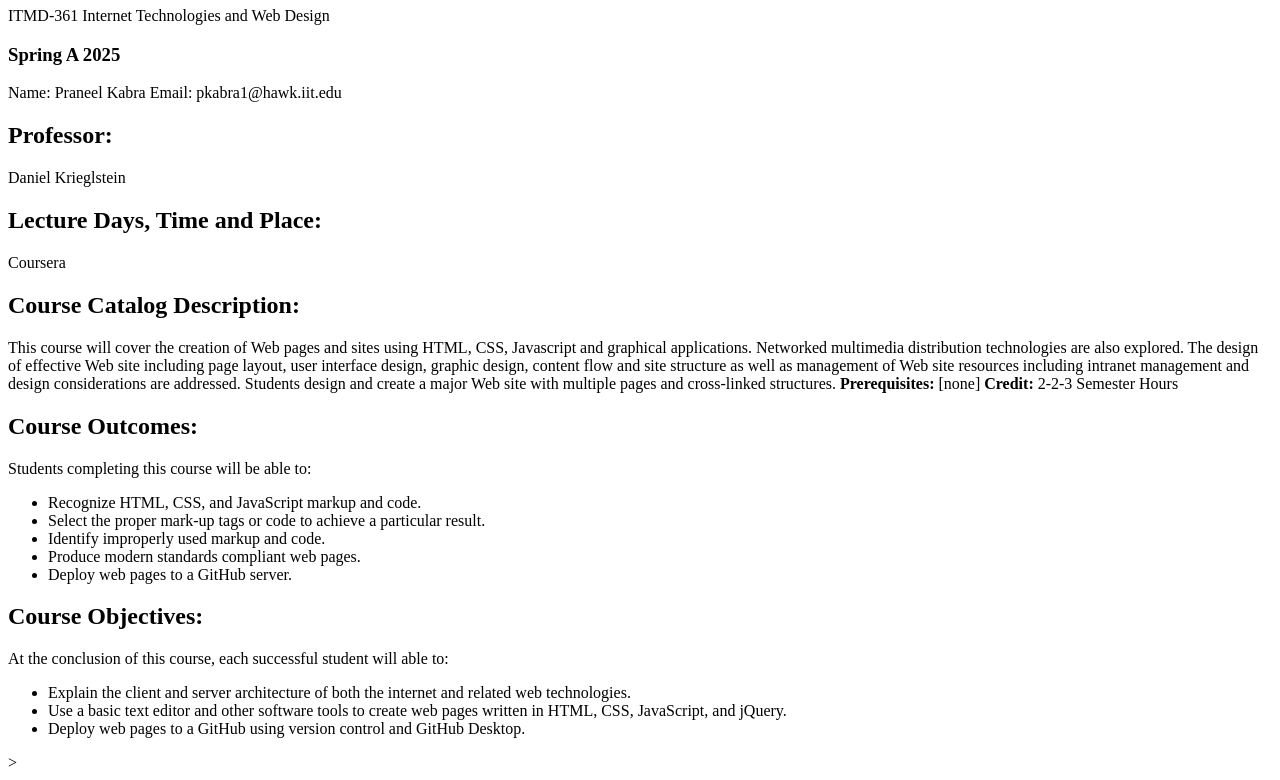
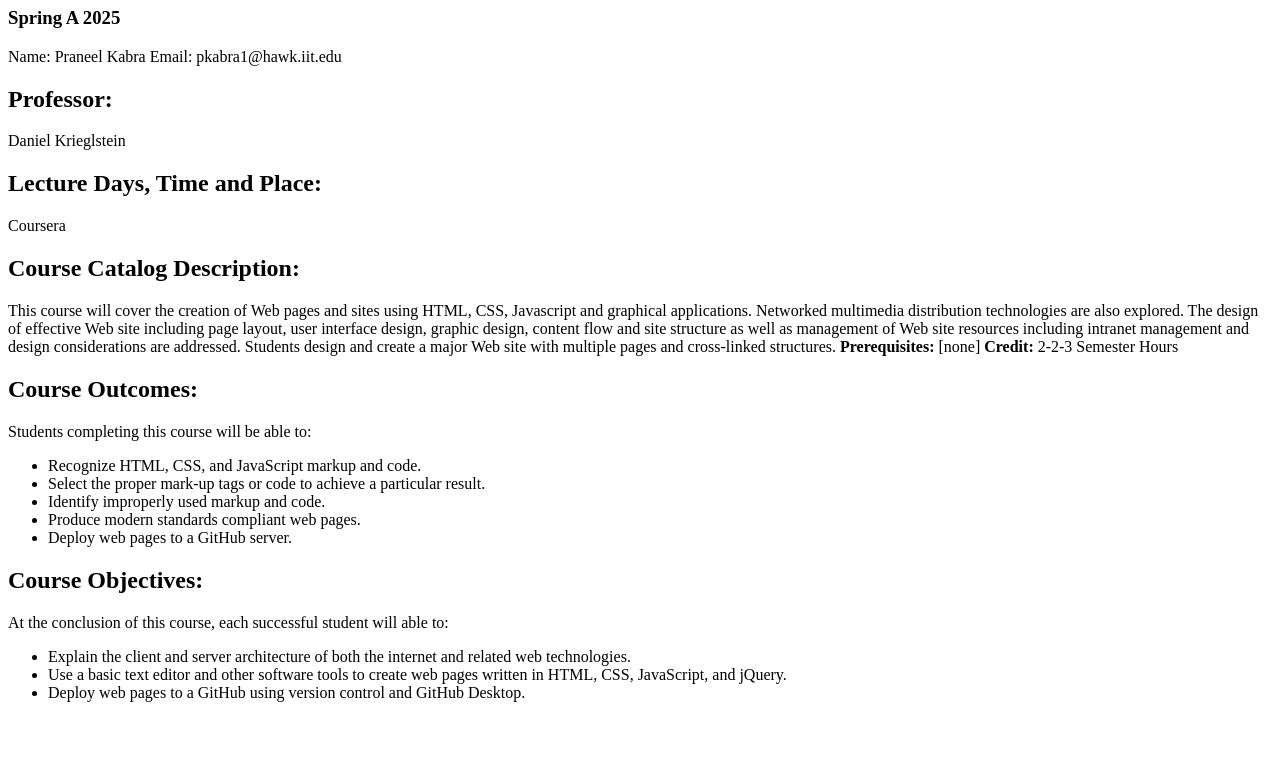
Before and after one commit to PraneelKabra/webdev_lab2, a plain HTML site: page index.html in a window 1280 px wide. Shown: the part 73-853 px from the top of the page. After the commit the page ends 800 px from the top, so only its background shows below. Drawn offline with Linux system fonts and the light colour scheme.

Commit message:
Updated
Removed extra text

```diff
--- a/index.html
+++ b/index.html
@@ -7,7 +7,6 @@
 </head>
 <body>
 <h1>Internet Technologies and Web Design</h1>
-<p>ITMD-361 Internet Technologies and Web Design
 <h3>Spring A 2025</h3>
 <p>Name: Praneel Kabra
 Email: pkabra1@hawk.iit.edu</p>
@@ -15,7 +14,6 @@ Email: pkabra1@hawk.iit.edu</p>
 <p>Daniel Krieglstein</p>
 <h2>Lecture Days, Time and Place:</h2>
 <p>Coursera</p>
-
 <h2>Course Catalog Description:</h2>
 <p>This course will cover the creation of Web pages and sites using HTML, CSS, Javascript and graphical applications. Networked multimedia distribution technologies are also explored. The design of effective Web site including page layout, user interface design, graphic design, content flow and site structure as well as management of Web site resources including intranet management and design considerations are addressed. Students design and create a major Web site with multiple pages and cross-linked structures. <strong>Prerequisites:</strong> [none] <strong>Credit:</strong> 2-2-3 Semester Hours</p>
 <h2>Course Outcomes:</h2>
@@ -31,6 +29,5 @@ Email: pkabra1@hawk.iit.edu</p>
 <ul><li>Explain the client and server architecture of both the internet and related web technologies.</li>
 <li>Use a basic text editor and other software tools to create web pages written in HTML, CSS, JavaScript, and jQuery.</li>
 <li>Deploy web pages to a GitHub using version control and GitHub Desktop.</li></ul>
-</p>
 </body>
-</html>>
+</html>
```
